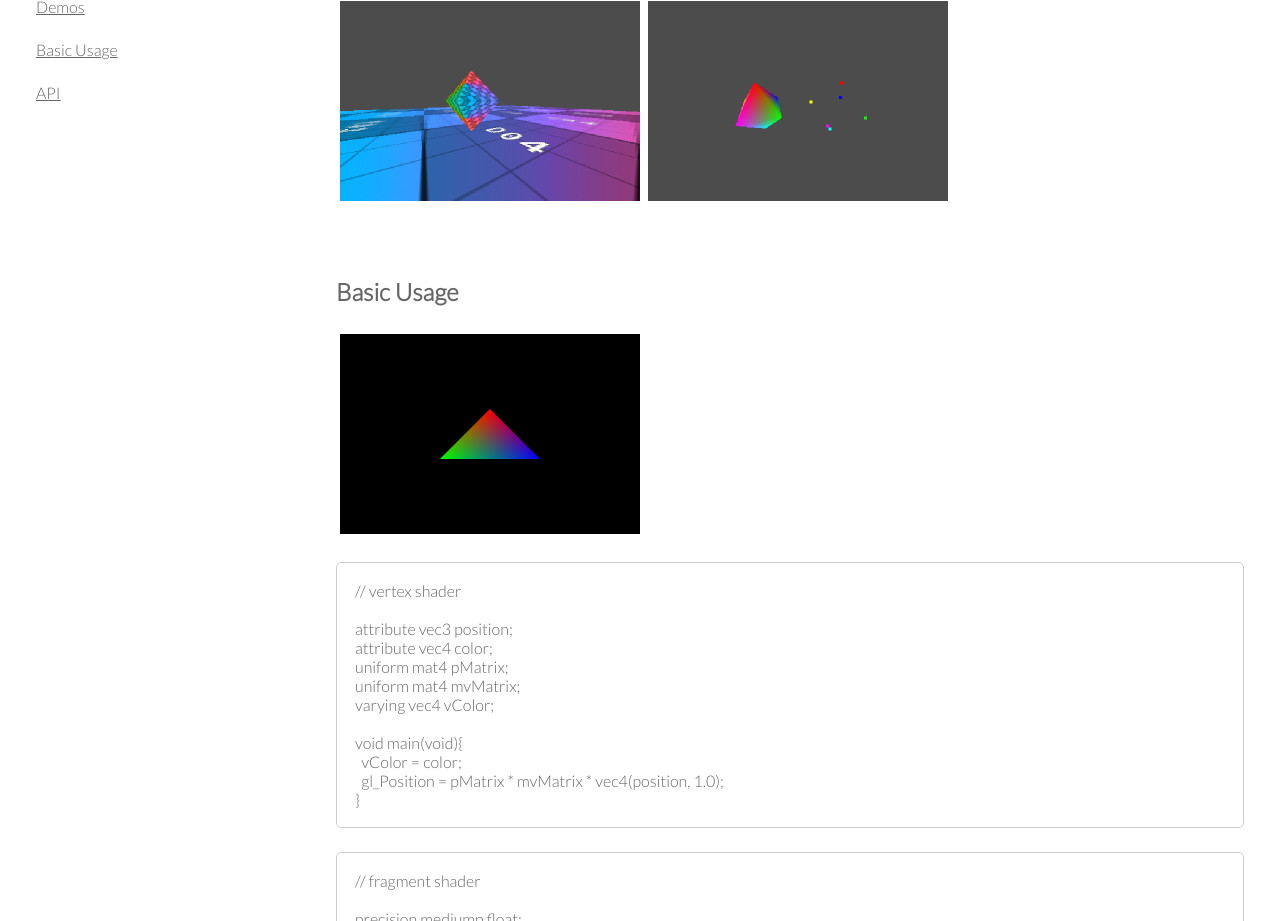
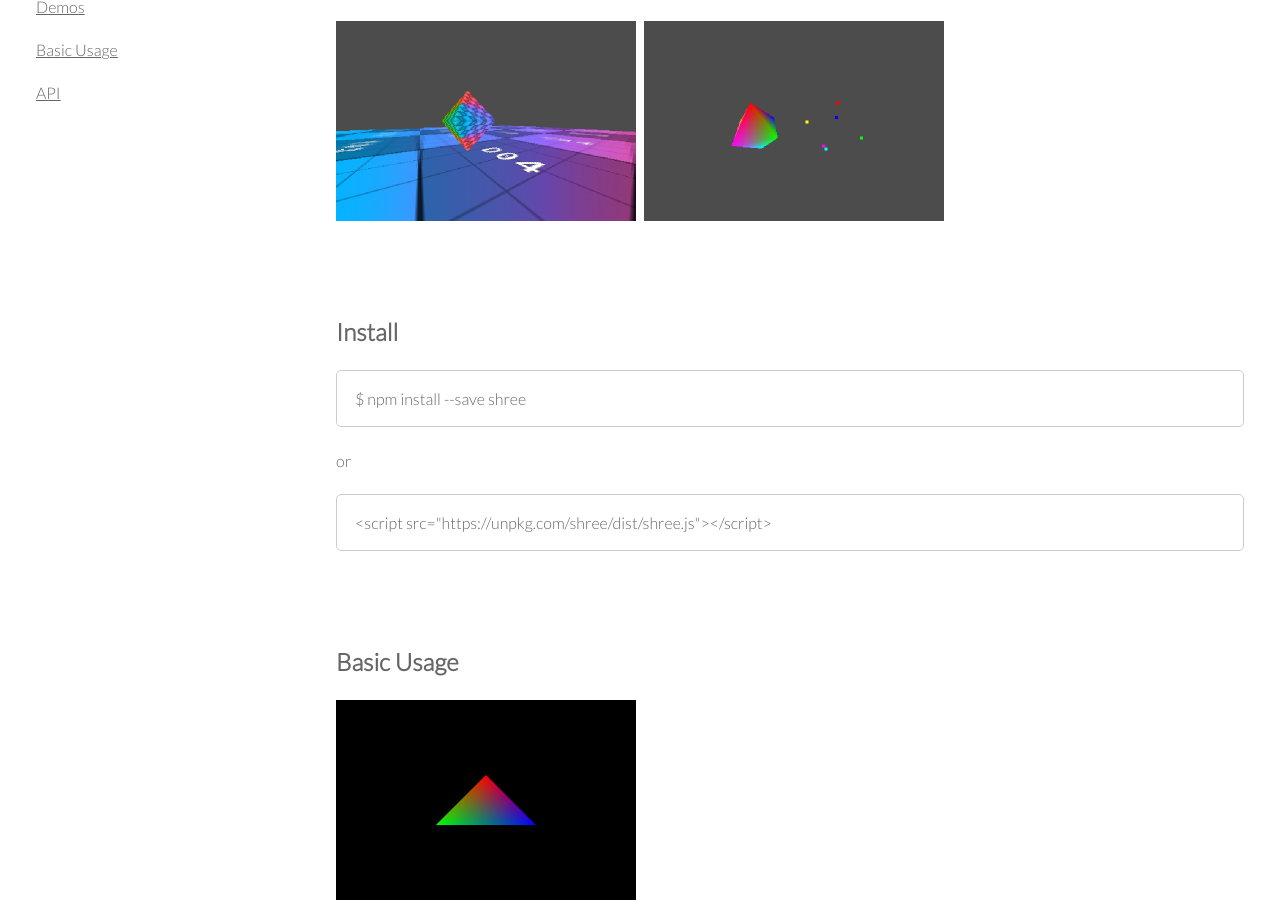
Before and after one commit to sawa-zen/shree, a website built with webpack: page docs/index.html in a window 1280 px wide. Shown: the part 92-1013 px from the top of the page. Built offline with nearby package versions, Linux system fonts and the light colour scheme; a script that the page names is missing.

Commit message:
Add install section

```diff
--- a/docs/index.css
+++ b/docs/index.css
@@ -54,26 +54,37 @@ section {
   padding: 36px;
 }
 
+section > * {
+  margin-top: 24px;
+}
+
 section > h2 {
-  padding: 0 0 24px 0;
+  padding: 0;
 }
 
 .Demo {
   width: 300px;
   height: 200px;
-  margin: 4px;
+  margin-left: 8px;
+}
+
+.Demo:first-child {
+  margin-left: 0;
 }
 
 .Demos__list {
   display: flex;
 }
 
-.BasicUsage__Code pre {
+pre {
   border: 1px solid #CCC;
   border-radius: 5px;
   padding: 18px;
-  margin-top: 24px;
   background-color: rgba(255, 255, 255, 0.7);
+}
+
+pre:first-child {
+  margin-top: 0;
 }
 
 .API__Section {
--- a/docs/index.html
+++ b/docs/index.html
@@ -54,11 +54,18 @@
         <a class="Demo" href="./examples/points"><img src="./images/thumbnail_points.png" width="300" height="200" alt="points" /></a>
       </div>
     </section>
+    <section class="Install" id="Install">
+      <h2>Install</h2>
+      <pre><code class="prettyprint lang-bash">$ npm install --save shree</pre></code>
+      <div>or</div>
+      <pre><code class="prettyprint lang-html">&lt;script src="https://unpkg.com/shree/dist/shree.js"&gt;&lt;/script&gt;</pre></code>
+    </section>
     <section class="BasicUsage" id="BasicUsage">
       <h2>Basic Usage</h2>
-      <a class="Demo" href="./examples/basic"><img src="./images/thumbnail_basic.png" width="300" height="200" alt="basic" /></a>
-      <div class="BasicUsage__Code">
-        <pre><code class="prettyprint lang-c">// vertex shader
+      <div>
+        <a class="Demo" href="./examples/basic"><img src="./images/thumbnail_basic.png" width="300" height="200" alt="basic" /></a>
+      </div>
+      <pre><code class="prettyprint lang-c">// vertex shader
 
 attribute vec3 position;
 attribute vec4 color;
@@ -70,7 +77,7 @@ void main(void){
   vColor = color;
   gl_Position = pMatrix * mvMatrix * vec4(position, 1.0);
 }</pre></code>
-        <pre><code class="prettyprint lang-c">// fragment shader
+      <pre><code class="prettyprint lang-c">// fragment shader
 
 precision mediump float;
 varying vec4 vColor;
@@ -78,7 +85,7 @@ varying vec4 vColor;
 void main(void){
   gl_FragColor = vColor;
 }</pre></code>
-        <pre><code class="prettyprint lang-js">// sample.js
+      <pre><code class="prettyprint lang-js">// sample.js
 
 var wrapper = document.getElementById('wrapper');
 
@@ -113,7 +120,6 @@ var mesh = new SHREE.Mesh(geometry, material);
 scene.add(mesh);
 
 renderer.render(scene, camera);</code></pre>
-      </div>
     </section>
     <section class="API" id="API">
       <h2>API</h2>
```
